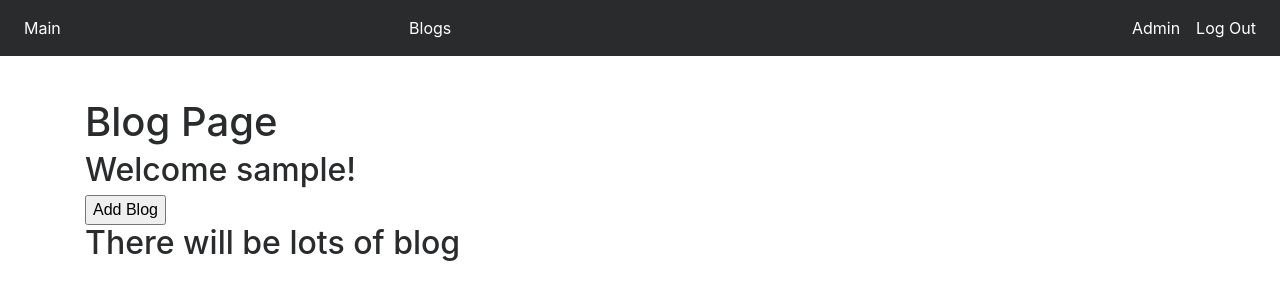
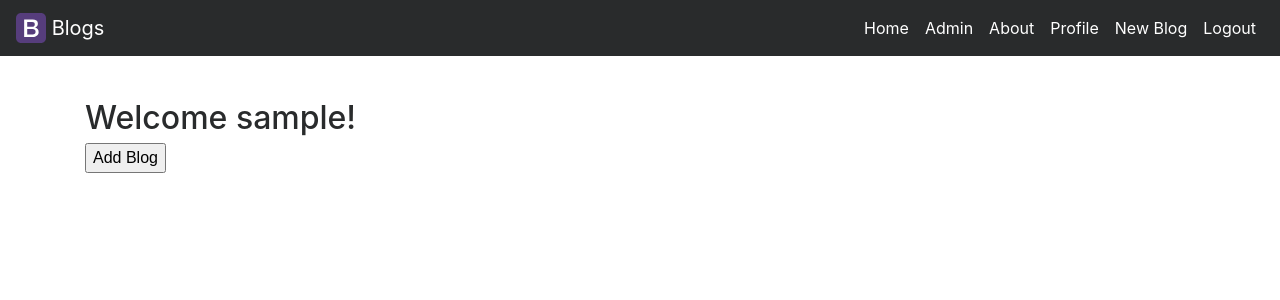
Before and after one commit to israfil3019/django-blog, a Django app: page /blog/ in a window 1280 px wide. Shown: the top 300 px of the page. Run offline with Django 3.2, Linux system fonts and the light colour scheme; the visitor is signed in with stand-in values (Sample User, id 1); data that the repository does not hold is empty; some libraries are stand-ins or nearby versions.

Commit message:
rearrange navbar

```diff
--- a/src/blog/templates/blog/main_page.html
+++ b/src/blog/templates/blog/main_page.html
@@ -1,5 +1,4 @@
 {% extends 'users/base.html' %} {% block content %}
-<h1>Blog Page</h1>
 
 <h2>Welcome {{request.user}}!</h2>
 
@@ -17,7 +16,4 @@
 </a>
 
 
-
-<h2>There will be lots of blog</h2>
-
 {% endblock content %}
--- /dev/null
+++ b/src/users/templates/users/about.html
@@ -0,0 +1,6 @@
+{% extends 'users/base.html' %}
+ {% block content %}
+<h1>About Us</h1>
+<h2>Welcome</h2>
+<p>Lorem ipsum dolor sit amet consectetur adipisicing elit. Iure, natus.</p>
+{% endblock content %}
--- a/src/users/templates/users/includes/navbar.html
+++ b/src/users/templates/users/includes/navbar.html
@@ -14,33 +14,43 @@
   </button>
   <div>
     <ul class="navbar-nav mr-auto">
-      <li class="nav-item active">
-        <a class="nav-link" href="{% url 'blog:main_page'  %}">Main</a>
-      </li>
+      <a class="navbar-brand" href="{% url 'blog:main_page'  %}">
+        <img src="{% static 'users/images/bootstrap-solid.svg' %}" width="30" height="30" class="d-inline-block align-top" alt="">
+        Blogs
+      </a>
     </ul>
   </div>
   <div class="collapse navbar-collapse" id="navbarCollapse">
-    <ul class="navbar-nav m-auto">
+    <ul class="navbar-nav ml-auto">
       <li class="nav-item active">
-        <a class="nav-link" href="{% url 'blog:main_page' %}">Blogs</a>
+        <a class="nav-link" href="{% url 'blog:main_page' %}">Home</a>
       </li>
-    </ul>
+      {% if request.user.is_authenticated %}
 
-    <ul class="navbar-nav ml-auto">
-      {% if request.user.is_authenticated %} {% if request.user.is_superuser %}
+        {% if request.user.is_superuser %}
 
+        <li class="nav-item active">
+          <a class="nav-link" href="/admin">Admin</a>
+        </li>
+        {% endif %}
       <li class="nav-item active">
-        <a class="nav-link" href="/admin">Admin</a>
+        <a class="nav-link" href="{% url 'users:about' %}">About</a>
       </li>
-      {% endif %}
-
       <li class="nav-item active">
-        <a class="nav-link" href="{% url 'users:logout' %}">Log Out</a>
+        <a class="nav-link" href="{% url 'users:profile' %}">Profile</a>
+      </li><li class="nav-item active">
+        <a class="nav-link" href="{% url 'blog:add' %}">New Blog</a>
+      </li>
+      <li class="nav-item active">
+        <a class="nav-link" href="{% url 'users:logout' %}">Logout</a>
       </li>
       {% else %}
 
       <li class="nav-item active">
-        <a class="nav-link" href="{% url 'users:user_login' %}">Log In</a>
+        <a class="nav-link" href="{% url 'users:about' %}">About</a>
+      </li>
+      <li class="nav-item active">
+        <a class="nav-link" href="{% url 'users:user_login' %}">Login</a>
       </li>
       <li class="nav-item active">
         <a class="nav-link" href="{% url 'users:register' %}">Register</a>
--- a/src/users/templates/users/profile.html
+++ b/src/users/templates/users/profile.html
@@ -1,6 +1,6 @@
-{% extends 'users/base.html' %} {% block content %}
+{% extends 'users/base.html' %}
+ {% block content %}
 <h1>Profile Page</h1>
 <h2>{{request.user}}</h2>
 <img src="{{request.user.profile_pics}}" alt="">
-
-{% endif %} {% endblock content %}
+{% endblock content %}
--- a/src/users/urls.py
+++ b/src/users/urls.py
@@ -1,5 +1,5 @@
 from django.urls import path
-from .views import register, user_login, user_logout, profile
+from .views import about, register, user_login, user_logout, profile
 
 app_name = 'users'
 
@@ -9,4 +9,5 @@ urlpatterns = [
     path('logout/', user_logout, name='logout'),
     path('user_login/', user_login, name='user_login'),
     path('profile/', profile, name='profile'),
+    path('about/', about, name='about'),
 ]
--- a/src/users/views.py
+++ b/src/users/views.py
@@ -67,3 +67,7 @@ def user_login(request):
 
 def profile(request):
     return render(request, 'users/profile.html')
+
+
+def about(request):
+    return render(request, 'users/about.html')
```
Also changed, not shown: src/blog/static/blog/main.css (added), src/users/static/users/images/bootstrap-solid.svg (added).
